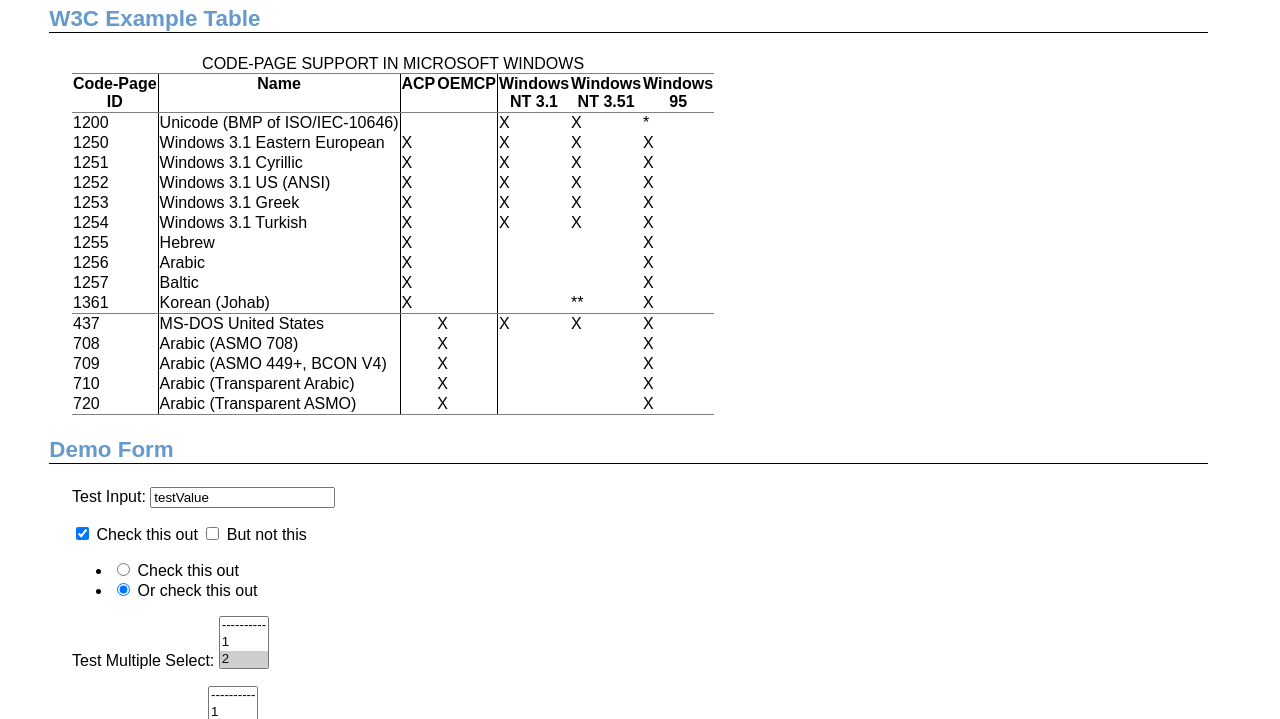
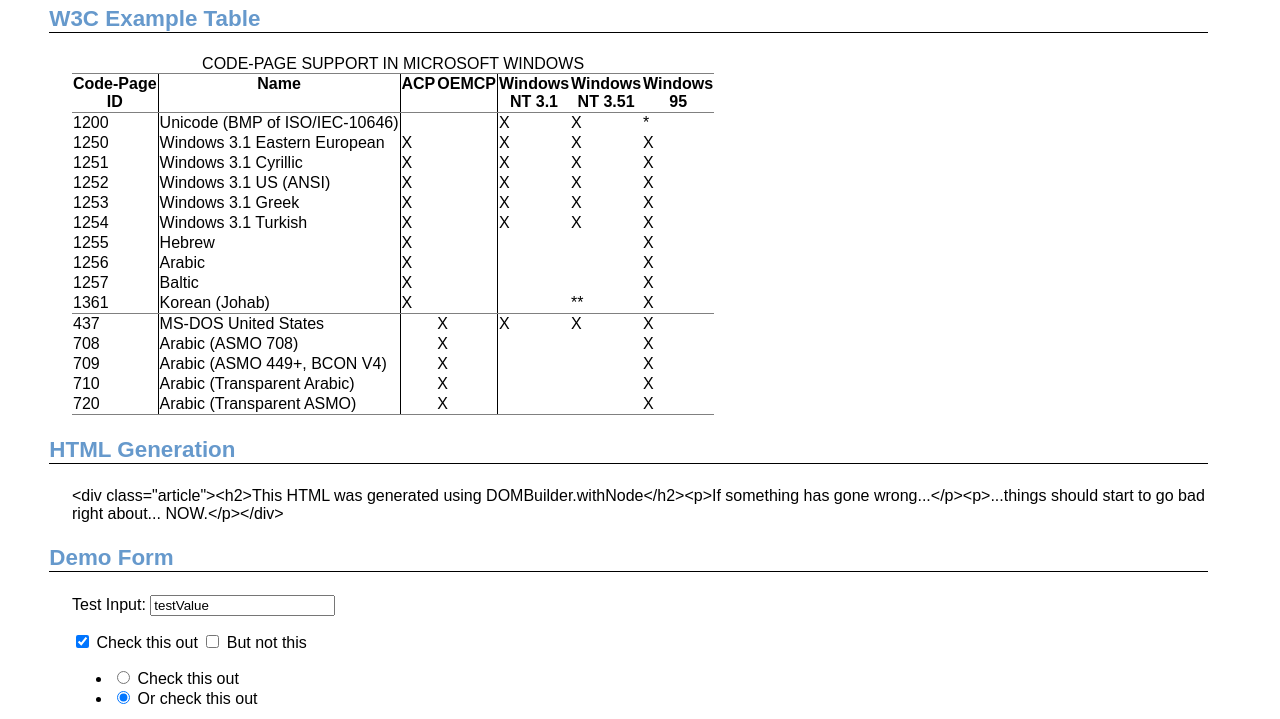
Before and after one commit to insin/DOMBuilder, a plain HTML site: page demo.html in a window 1280 px wide. Shown: the part 74-793 px from the top of the page. Drawn offline with Linux system fonts and the light colour scheme.

Commit message:
Added DOMBuilder.withMode to switch to HTML mode for the scope of a function call
git-svn-id: http://dombuilder.googlecode.com/svn/trunk@20 fee621d3-994e-0410-a6b3-dd72d6a7cdab

```diff
--- a/DOMBuilder.js
+++ b/DOMBuilder.js
@@ -227,6 +227,31 @@
          * </dl>
          */
         mode: "DOM",
+
+        /**
+         * Calls a function using DOMBuilder temporarily in the given mode.
+         * <p>
+         * This is primarily intended for using DOMBuilder to generate HTML
+         * strings when running in the browser without having to manage the
+         * mode flag yourself.
+         *
+         * @param {String} mode the mode to set DOMBuilder in temporarily.
+         * @param {Function} func the function to be executed once the mode has
+         *                        been temporarily changed.
+         */
+        withMode: function(mode, func)
+        {
+            var originalMode = this.mode;
+            this.mode = mode;
+            try
+            {
+                return func();
+            }
+            finally
+            {
+                this.mode = originalMode;
+            }
+        },
 
         /**
          * Adds element creation functions to a given context object, or to a
--- a/demo.html
+++ b/demo.html
@@ -98,6 +98,16 @@
         )
       );
 
+      // Generate some HTML to demonstrate withMode
+      document.getElementById("htmlGeneration").appendChild(DIV(DOMBuilder.withMode("HTML", function()
+      {
+          return DIV({"class": "article"},
+            H2("This HTML was generated using DOMBuilder.withNode"),
+            P("If something has gone wrong..."),
+            P("...things should start to go bad right about... NOW.")
+          );
+      }).toString()));
+
       document.getElementById("demoForm").appendChild(
         FORM({name: "testForm", method: "GET", action: "",
               onsubmit: function()
@@ -184,6 +194,9 @@
 <h2>W3C Example Table</h2>
 <div id="w3cExampleTable"></div>
 
+<h2>HTML Generation</h2>
+<div id="htmlGeneration"></div>
+
 <h2>Demo Form</h2>
 <div id="demoForm"></div>
 
```
